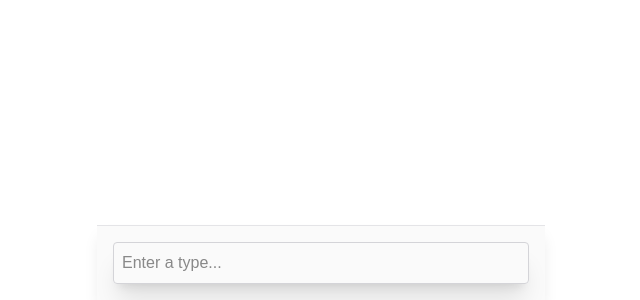
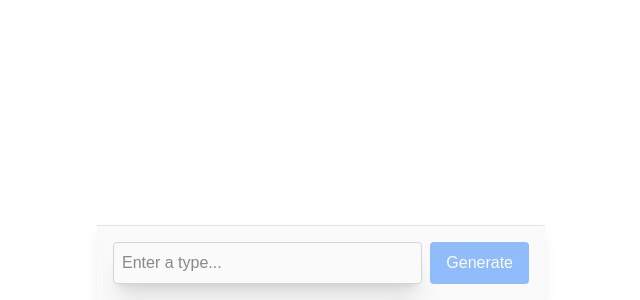
Before and after one commit to YuriyPilipenkoKH/ai-tools, a Next.js app: page /ui/structured-array in a window 1280 px wide. Shown: the part 500-800 px from the top of the page, without its empty margins (319-959 px from the left). Built offline with nearby package versions, Linux system fonts and the light colour scheme.

Commit message:
condition for stop btn

```diff
--- a/src/app/ui/structured-array/page.tsx
+++ b/src/app/ui/structured-array/page.tsx
@@ -34,6 +34,23 @@ function StructuredArrayPage() {
             placeholder="Enter a type..."
             className={chatClasses.input}
           />
+           {isLoading ? (
+            <button
+              type="button"
+              onClick={stop}
+              className={chatClasses.stopButton}
+            >
+              Stop
+            </button>
+          ) : (
+            <button
+              type="submit"
+              disabled={isLoading || !type.trim()}
+              className={chatClasses.button}
+            >
+              Generate
+            </button>
+          )}
              </div>
         </form>
       </div>
```
